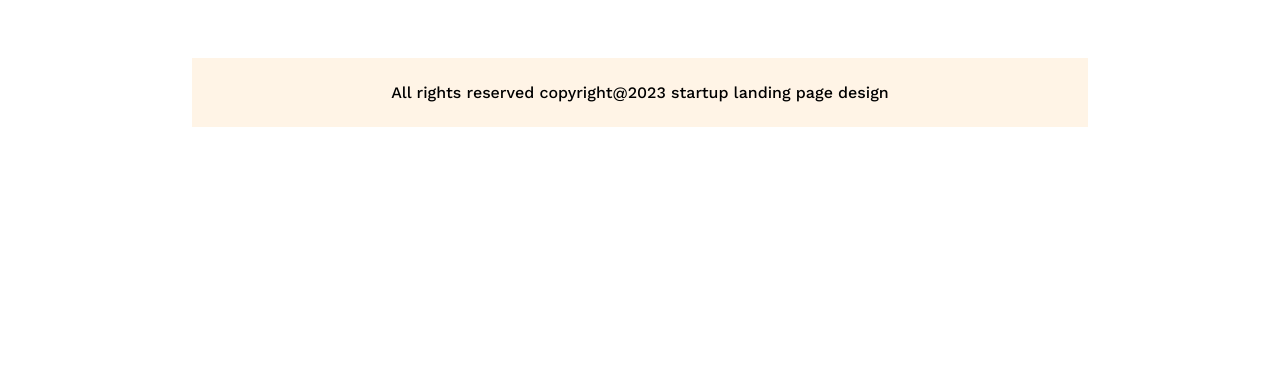
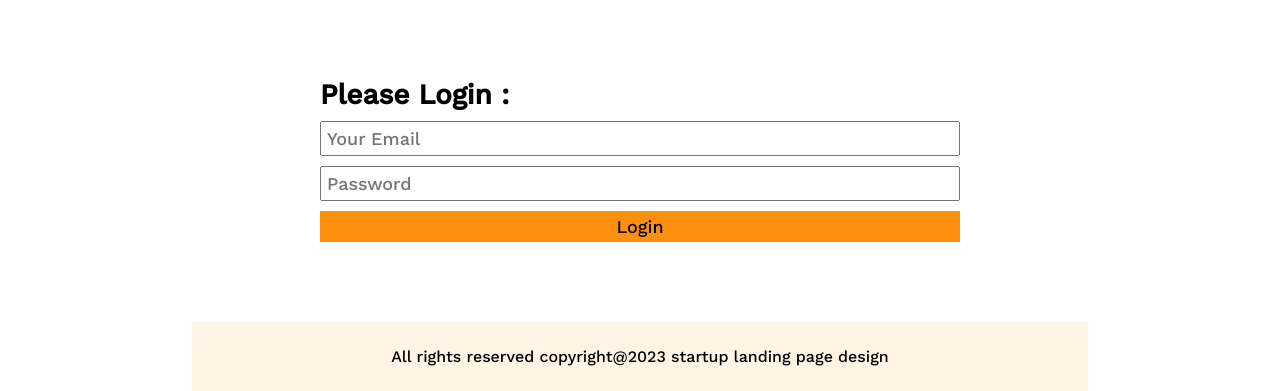
Before and after one commit to Ayman-Jawad/assignment-02-architecture, a plain HTML site: page index.html in a window 1280 px wide. Shown: the part 3915-4306 px from the top of the page. Before the commit the page ends 4042 px from the top, so only its background shows below. Drawn offline with nearby package versions, Linux system fonts and the light colour scheme.

Commit message:
code done

```diff
--- a/index.html
+++ b/index.html
@@ -171,6 +171,16 @@
         </div>
     </section>
 
+    <!-- Login Section -->
+   <section class="login-container">
+    <form class="login-form">
+        <h3 class="login-title">Please Login :</h3>
+        <input type="email" name="" id="" placeholder="Your Email" required>
+        <input type="password" name="" id="" placeholder="Password" required>
+        <input type="submit" value="Login">
+    </form>
+   </section>
+
     <footer class="footer">
         <div class="footer-content">
             <p>All rights reserved copyright@2023 startup landing page design</p>
--- a/styles/style.css
+++ b/styles/style.css
@@ -222,6 +222,30 @@ main {
     filter: grayscale(100%);
 }
 
+/* Section 7/Log in  */
+.login-container{
+    display: flex;
+    justify-content: center;
+    margin-top: 100px;
+}
+.login-form{
+    display: flex;
+    flex-direction : column;
+    width: 50%;
+    }
+    .login-title{
+        font-size: 28px;
+        font-weight: 700;
+    }
+    .login-form input{
+    margin-top: 10px;
+    font-size: 18px;
+    padding: 5px 5px;
+    }
+    .login-form input[type="submit"]{
+        background-color: #FF900E;
+        border: 0px;
+    }
 
 /* Footer Section */
 footer {
```
